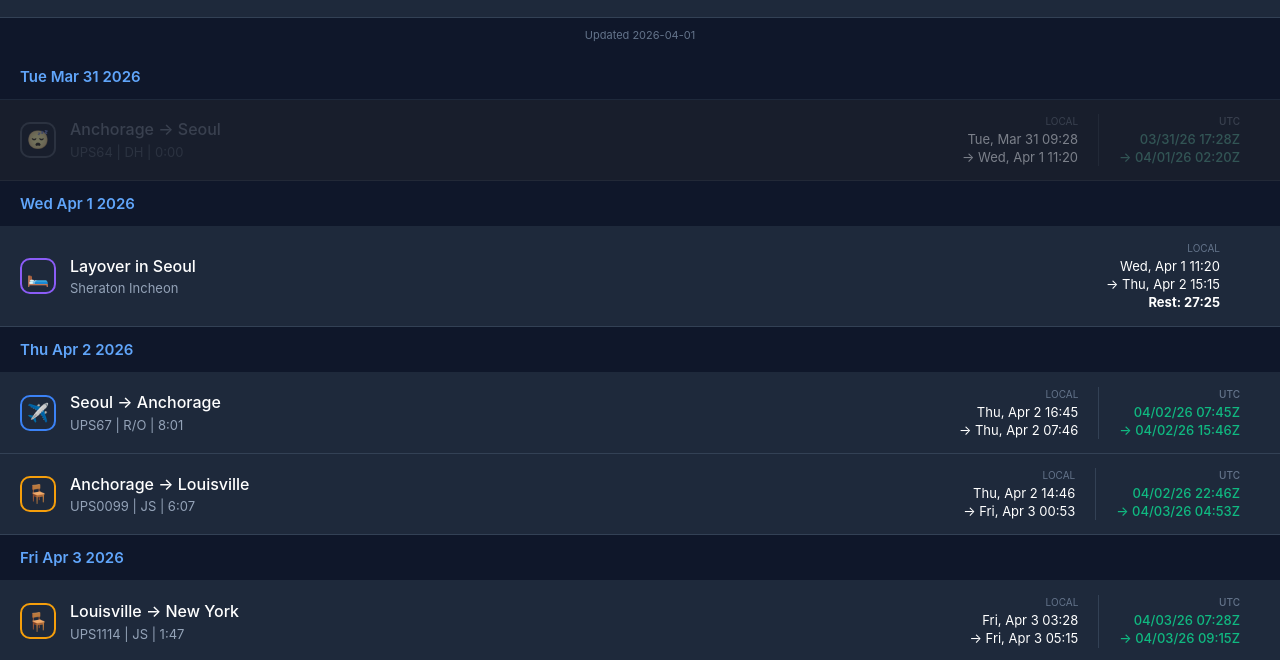
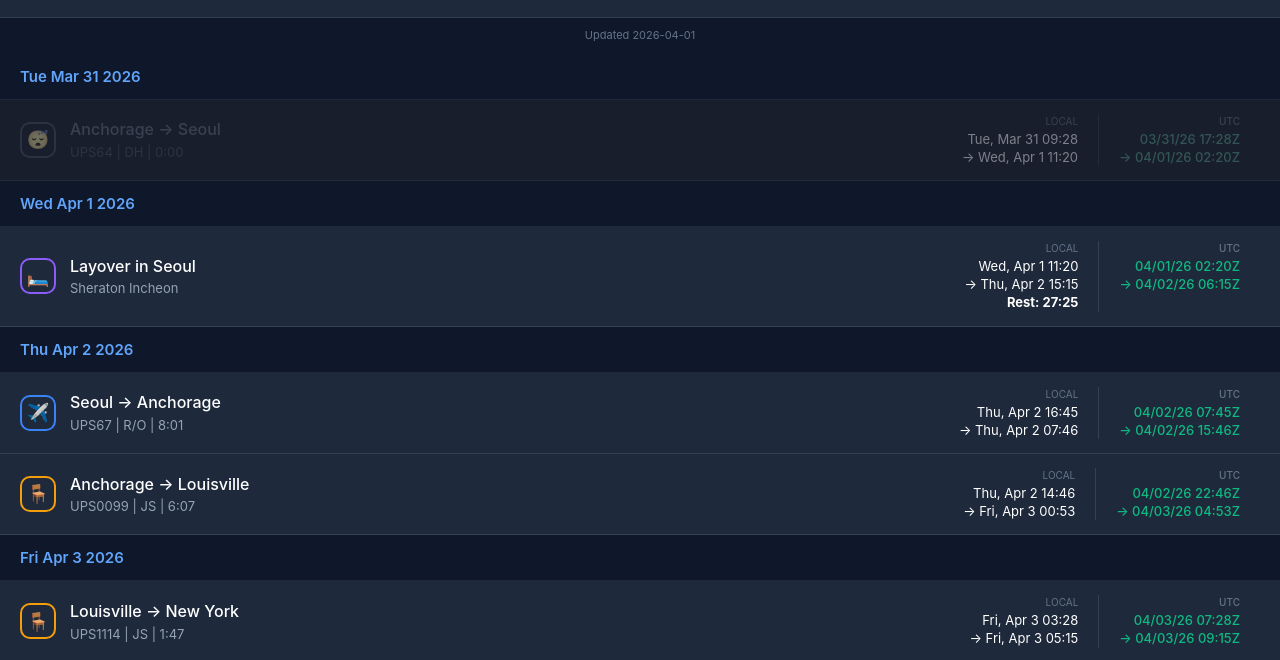
Before and after one commit to michael-saez/pilot-schedule, a plain HTML site: page index.html in a window 1280 px wide. Shown: the part 103-763 px from the top of the page. Drawn offline with Linux system fonts and the light colour scheme.

Commit message:
Align layover time blocks with flight time blocks
Added UTC column to layover events to match flight layout:
- Layover local times now in left column
- Layover UTC times now in center column
- Creates consistent vertical alignment across all events

Co-Authored-By: Claude Haiku 4.5 <noreply@anthropic.com>

```diff
--- a/index.html
+++ b/index.html
@@ -353,6 +353,10 @@
                                         <div class="time-label">Local</div>
                                         ${layoverTimeDisplay}
                                     </div>
+                                    <div class="time-column utc">
+                                        <div class="time-label">UTC</div>
+                                        ${event.startDateUTC} ${event.startTimeUTC}Z<br/>→ ${event.endDateUTC} ${event.endTimeUTC}Z
+                                    </div>
                                 </div>
                             </div>
                         `;
```
